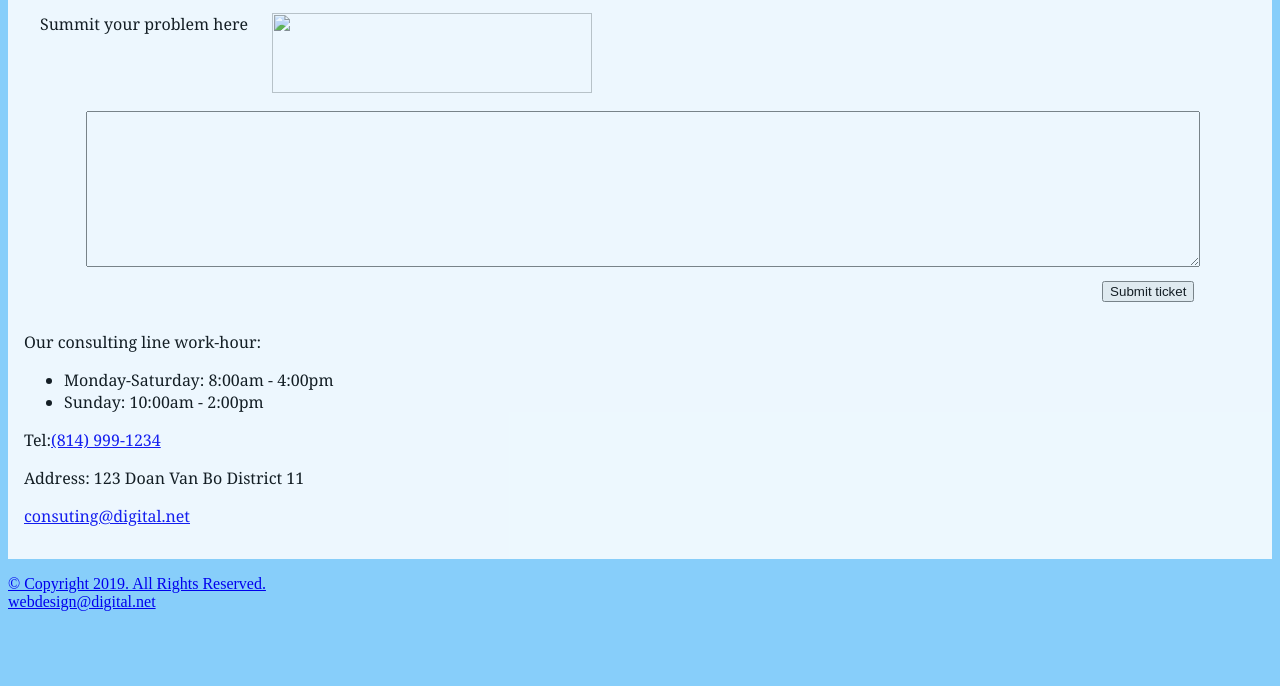
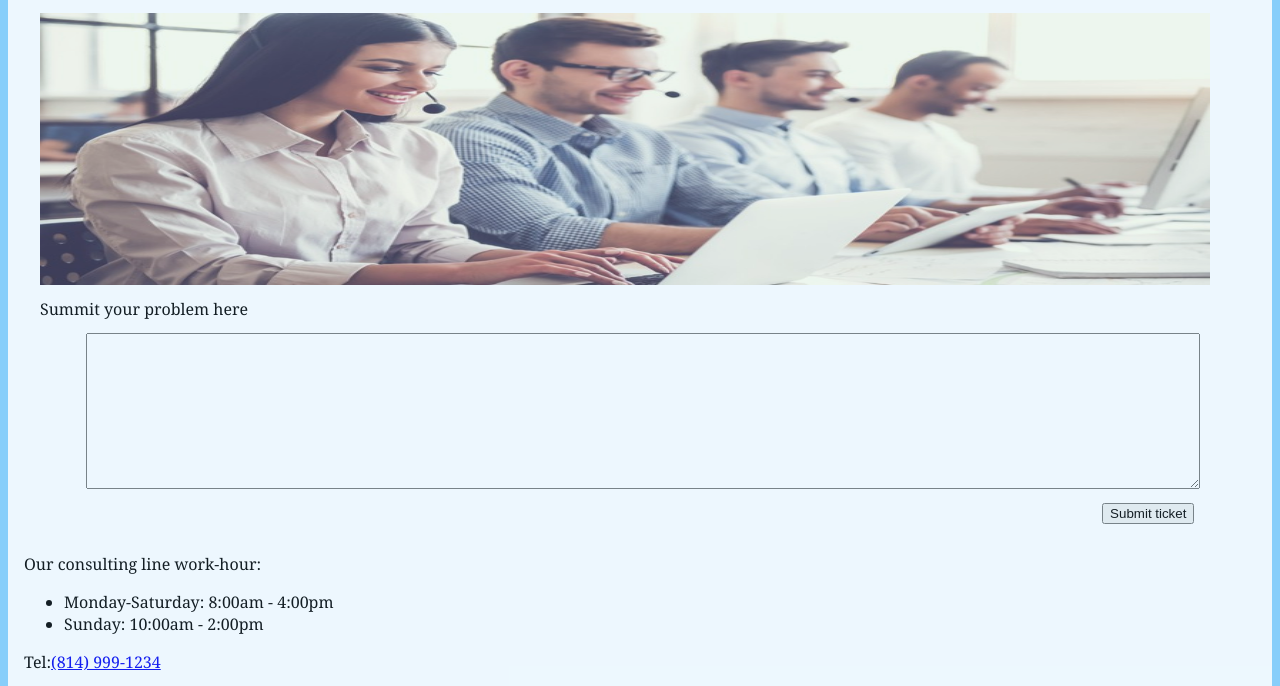
Before and after one commit to DangMLe/dangmle.github.com, a plain HTML site: page assignment/consult.html in a window 1280 px wide. Shown: the part 97-783 px from the top of the page. Drawn offline with Linux system fonts and the light colour scheme.

Commit message:
Assignment

```diff
--- a/assignment/consult.html
+++ b/assignment/consult.html
@@ -23,8 +23,8 @@
     </nav>
 
     <main>
-      <img src="images/" alt="">
-        <label for="ConsS">Summit your problem here</label>
+      <img class="consultbanner"src="images/customer_service.jpg" alt="">
+        <label class="Clabel" for="ConsS">Summit your problem here</label>
       <div class="sumInfo">
         <textarea type="text" name="ConsS" rows="10" id="ConsS"></textarea>
       <input type="submit" name="ConsC" value="Submit ticket" id="ConsC">
@@ -36,7 +36,7 @@
       </ul>
       <p>Tel:<a class="mobile" href="tel:8149991234">(814) 999-1234</a></p>
       <p>Address: 123 Doan Van Bo District 11</P>
-      <p><a href="mailto:consulting@digital.net">consuting@digital.net</p>
+      <p><a href="mailto:consulting@digital.net">consuting@digital.net</a></p>
     </main>
 
     <footer>
--- a/assignment/css/styles.css
+++ b/assignment/css/styles.css
@@ -201,6 +201,15 @@ input, select, textarea {
     margin-left: 1em;
     margin-right: 0;
   }
+  .consultbanner{
+    width: 95%;
+    height: 17em;
+  }
+  .Clabel{
+    float: none;
+    text-align: left;
+    margin-top: 0.5em;
+  }
   nav li {
     display: inline;
     float: right;
```
Also changed, not shown: assignment/contact.html (+1 -0 lines), assignment/images/customer_service.jpg (added), assignment/images/development-team-17.jpg (added).
